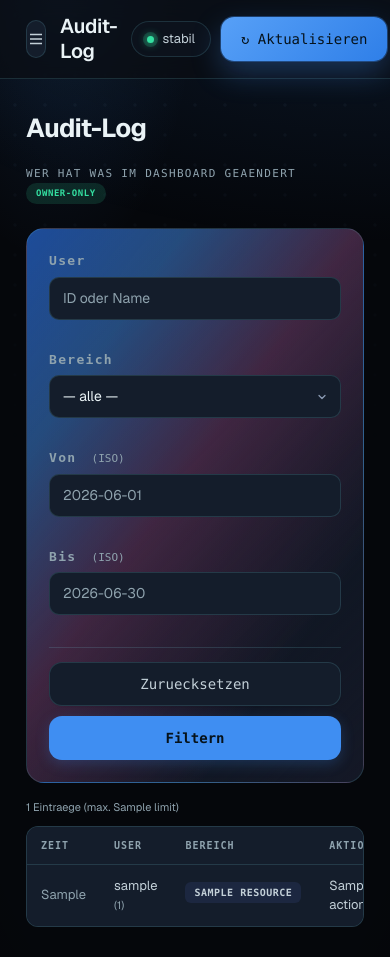
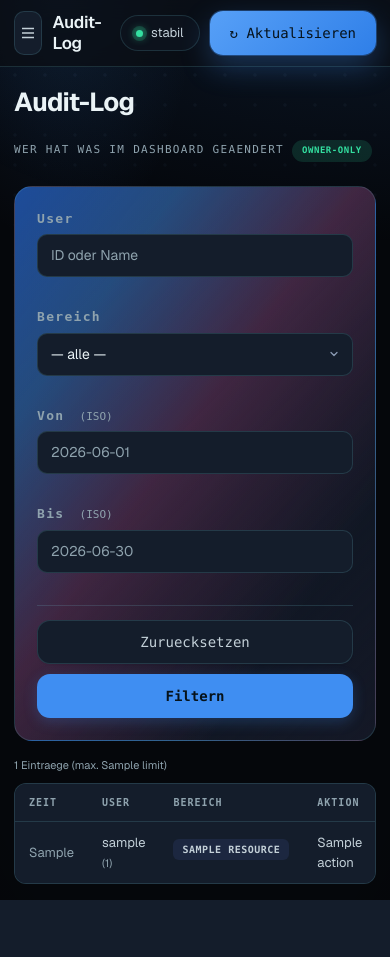
Before and after one commit to Marco-Satis/discord-bots, a FastAPI app: template web/templates/audit.html in a window 390 px wide. After the commit the page ends 900 px from the top, so only its background shows below. Run offline with FastAPI, Linux system fonts and the light colour scheme; the template is opened without the code that fills it: most values are stand-ins (such as "Sample title", 1, 10 or a date in 2020); style sheets or scripts are compiled from the project's sources.

Commit message:
deploy(web): 3 File(s) via deploy-discordbots (1784544396)
  web/static/_preview/v5_components.css
  web/static/_preview/mobile.css
  web/templates/base_v5.html

Co-Authored-By: Claude Opus 4.8 (1M context) <noreply@anthropic.com>

```diff
--- /dev/null
+++ b/web/static/_preview/mobile.css
@@ -0,0 +1,102 @@
+/* ============================================================
+   mobile.css — Mobile-First-Layer für den V6-Stack
+   Wird NACH v5.css + v5_components.css geladen (gewinnt per Load-Order).
+   Zweck: Desktop-Skala am Handy runterbrechen. Der Rest-Stack ist bis
+   ~680px responsiv, aber Typo/Spacing/Hero bleiben Desktop-groß und der
+   animierte Hintergrund erzeugt Unruhe. Hier: kohärente kleinere Skala
+   (Token-Override), ruhigerer Hintergrund, klare Einspaltigkeit,
+   Touch-Targets ≥44px. Hochkant UND Quer getrennt getunt.
+   Additiv — kein Desktop-Selektor umgeschrieben. Rollback = Datei-Link raus.
+   2026-07-20.
+   ============================================================ */
+
+/* ------------------------------------------------------------
+   1. HOCHKANT / schmale Telefone (≤560px)
+   ------------------------------------------------------------ */
+@media (max-width: 560px) {
+
+  /* Token-Skala runter — kaskadiert durch alle .display/.h1/.h2/.section/
+     .card-Paddings. EIN Hebel statt Einzel-Overrides. Ratio ~1.28 für
+     klare Hierarchie (display>h1>h2>body). */
+  :root {
+    --fs-display: 30px;
+    --fs-h1:      23px;
+    --fs-h2:      17px;
+    --fs-body:    14.5px;
+    --fs-cap:     11px;
+    --gap-section: 22px;   /* war 48 — halber vertikaler Rhythmus */
+    --gap-card:    12px;
+    --gap-inner:   10px;
+    --pad-card:    16px;   /* war 24 */
+  }
+
+  /* Shell: Seiten-Padding runter → mehr Nutzbreite */
+  .appcont { padding: 16px 14px; }
+  .apptop  { padding: 11px 14px; gap: 10px; }
+
+  /* Hero-Metrik: 84px ist am Handy absurd → lesbar klein */
+  .lead-metric { font-size: 40px; }
+  .lead-card   { padding: 18px; }
+  .hero-stat   { padding: 14px 16px; }
+  .hero-stat .stat-value { font-size: 24px; }
+
+  /* Alle Multi-Spalten-Grids hart einspaltig (unter den 900/980-Tiers) */
+  .bento, .hero-stats, .tile-grid, .stats-grid,
+  .chart-grid, .chart-row, .input-grid,
+  .form-row, .form-row-3, .ov {
+    grid-template-columns: 1fr;
+  }
+  .bento .col2 { grid-column: auto; }
+  .bento .row2 { grid-row: auto; }
+
+  /* Touch-Targets ≥44px (WCAG 2.5.5 / Apple HIG) */
+  .btn, .btn-sm, .iconbtn, .nav-i, .tab, .tab-btn { min-height: 44px; }
+  .btn-sm { padding: 10px 14px; }
+
+  /* Aktions-Reihen: Buttons volle Breite, gestapelt statt gequetscht */
+  .actions-bar, .form-actions { flex-direction: column; align-items: stretch; }
+  .actions-bar .btn, .form-actions .btn { width: 100%; }
+
+  /* Hintergrund-Rauschen zähmen → visuelle Ruhe/Ordnung */
+  .bg-grid  { opacity: .22; background-size: 30px 30px; }
+  .bg-grain { opacity: .3; }
+  .bg-mesh  { filter: saturate(105%); }
+
+  /* Tabellen kompakter → weniger Horizontal-Scroll nötig */
+  .table { font-size: 12.5px; }
+  .table th, .table td { padding: 9px 10px; }
+
+  /* Sektions-Header enger */
+  .section-header { margin-bottom: 12px; }
+}
+
+/* ------------------------------------------------------------
+   2. QUERFORMAT / kurze Höhe (Landscape-Handy)
+   Breite reicht für 2 Spalten, aber Höhe ist knapp → vertikalen
+   Rhythmus stark komprimieren, Breite nutzen.
+   ------------------------------------------------------------ */
+@media (orientation: landscape) and (max-height: 540px) {
+
+  :root {
+    --gap-section: 16px;
+    --pad-card:    14px;
+  }
+
+  .appcont { padding: 12px 18px; }
+  .apptop  { padding: 8px 16px; }
+
+  .lead-metric { font-size: 34px; }
+  .lead-card   { padding: 14px 16px; }
+  .hero-stat   { padding: 10px 14px; }
+
+  /* Breite nutzen: Hero-Stats + Server-Tiles 2-spaltig statt 1 langer Scroll */
+  .hero-stats { grid-template-columns: repeat(2, 1fr); }
+  .tile-grid  { grid-template-columns: repeat(2, 1fr); }
+  .stats-grid { grid-template-columns: repeat(2, 1fr); }
+
+  /* Touch-Targets bleiben tappbar, aber flacher (Höhe knapp) */
+  .btn, .btn-sm, .iconbtn { min-height: 40px; }
+
+  .bg-grid  { opacity: .2; }
+  .bg-grain { opacity: .28; }
+}
--- a/web/static/_preview/v5_components.css
+++ b/web/static/_preview/v5_components.css
@@ -908,30 +908,4 @@ body::after {
 /* Events im Rail: randlos, kompakt */
 .ov-rail .feed-card { padding: 0; }
 .ov-rail .event-item { font-size: 11.5px; padding: 8px 0; }
-
-/* ============================================================
-   Klein-Handy-Tier (≤480px) — additiv, 2026-07-20
-   Der V6-Stack ist bis ~680px responsiv; dieser Block deckt
-   schmale Telefone (360–430px) ab: Grids voll einspaltig,
-   Touch-Targets ≥44px. Kein Desktop-Selektor überschrieben.
-   ============================================================ */
-@media (max-width: 480px) {
-  /* Grids die oberhalb nur bis 2-spaltig gehen → voll einspaltig */
-  .hero-stats { grid-template-columns: 1fr; }
-  .bento { grid-template-columns: 1fr; }
-  .bento .col2 { grid-column: auto; }
-  .bento .row2 { grid-row: auto; }
-
-  /* Touch-Targets ≥44px (WCAG 2.5.5 / Apple HIG) */
-  .btn, .btn-sm { min-height: 44px; }
-  .btn-sm { padding: 10px 14px; }
-
-  /* Aktions-Reihen: Buttons volle Breite, gestapelt statt gequetscht */
-  .actions-bar, .form-actions { flex-direction: column; align-items: stretch; }
-  .actions-bar .btn, .form-actions .btn { width: 100%; }
-
-  /* Content-Padding schmaler → mehr Nutzfläche */
-  .lead-card { padding: 20px 18px; }
-  .hero-stat { padding: 14px 16px; }
-}
 .ov-rail .event-time { width: 40px; }
--- a/web/templates/base_v5.html
+++ b/web/templates/base_v5.html
@@ -13,7 +13,9 @@
     <link rel="stylesheet" href="/static/tailwind/output.css">
     <link rel="stylesheet" href="/static/tailwind/_tokens.css?v=navy20260719c">
     <link rel="stylesheet" href="/static/_preview/v5.css?v=navy20260719c">
-    <link rel="stylesheet" href="/static/_preview/v5_components.css?v=navy20260720a">
+    <link rel="stylesheet" href="/static/_preview/v5_components.css?v=navy20260720b">
+    <!-- Mobile-First-Layer — MUSS nach v5_components laden (Load-Order gewinnt) -->
+    <link rel="stylesheet" href="/static/_preview/mobile.css?v=navy20260720b">
     <!-- Zentrale Motion-/Modern-Schicht (v5.1) — Scroll-Reveal, Spotlight, Magnetic, View-Transitions -->
     <link rel="stylesheet" href="/static/ui_motion.css?v=motion2">
 
```
